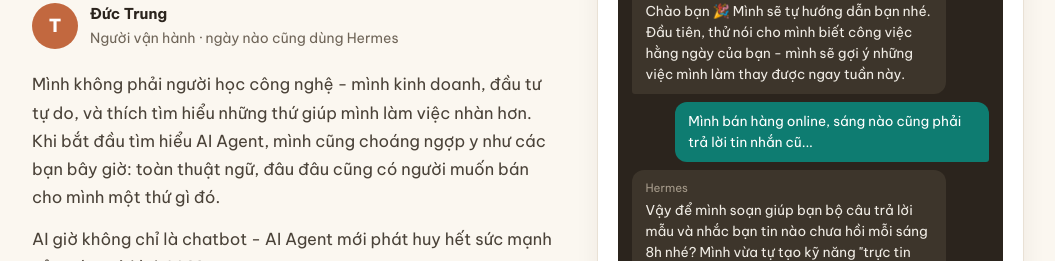
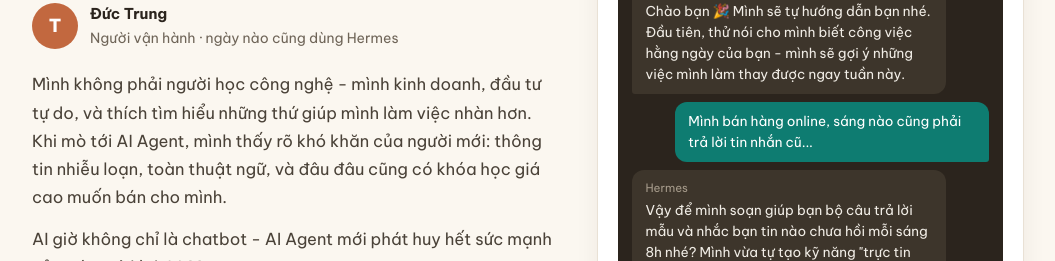
Before and after one commit to trungtd47/congdongai, a Next.js app: page / in a window 1280 px wide. Shown: the part 260-521 px from the top of the page, without its empty margins (112-1167 px from the left). Built offline with nearby package versions, Linux system fonts and the light colour scheme; no server answers.

Commit message:
đoạn mở đầu: tập trung khó khăn người mới (nhiễu loạn, thuật ngữ, khóa học đắt)

```diff
--- a/src/app/page.tsx
+++ b/src/app/page.tsx
@@ -63,9 +63,9 @@
             <p>
               Mình không phải người học công nghệ - mình kinh doanh, đầu tư tự
               do, và thích tìm hiểu những thứ giúp mình làm việc nhàn hơn. Khi
-              bắt đầu tìm hiểu AI Agent, mình cũng choáng ngợp y như các bạn bây
-              giờ: toàn thuật ngữ, đâu đâu cũng có người muốn bán cho mình một
-              thứ gì đó.
+              mò tới AI Agent, mình thấy rõ khó khăn của người mới: thông tin
+              nhiễu loạn, toàn thuật ngữ, và đâu đâu cũng có khóa học giá cao
+              muốn bán cho mình.
             </p>
             <p>
               AI giờ không chỉ là chatbot - AI Agent mới phát huy hết sức mạnh
```
